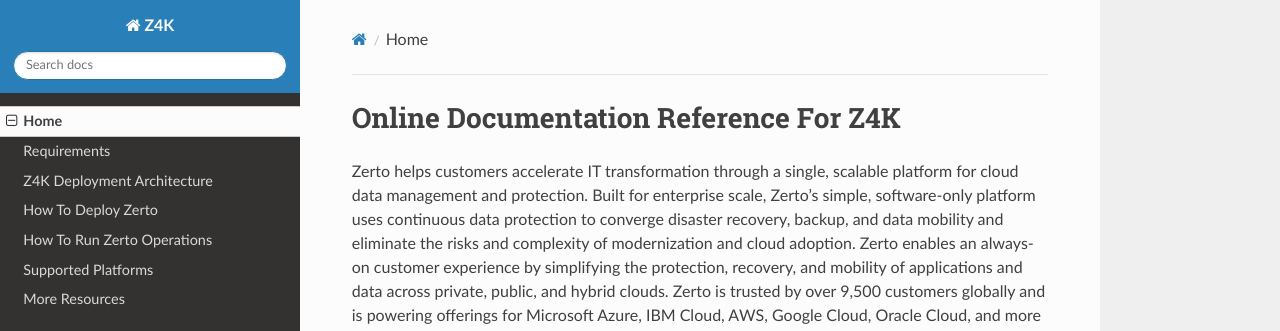
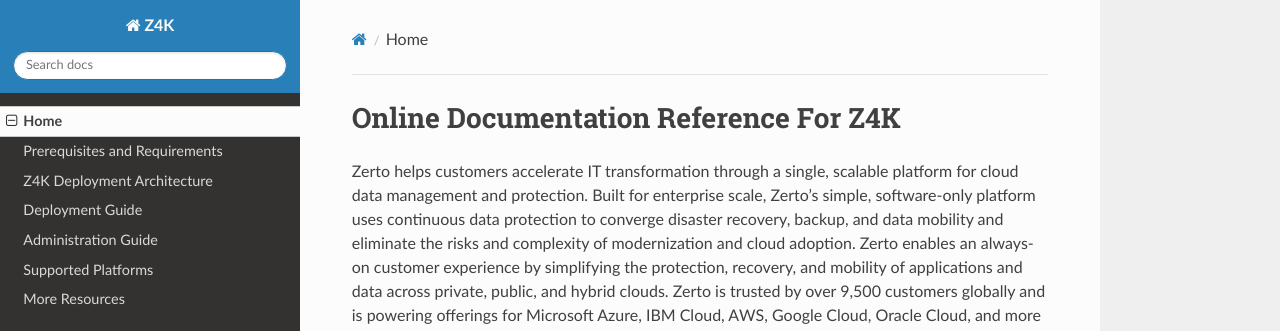
Before and after one commit to ZertoPublic/Z4K, an MkDocs documentation site: the page built from docs/index.md, in a window 1280 px wide. Shown: the top 331 px of the page. Built offline with MkDocs 1.6.1, drawn with Linux system fonts in a browser that asks for light colours; nearby versions of some CDN libraries.

Commit message:
Update mkdocs.yml

```diff
--- a/mkdocs.yml
+++ b/mkdocs.yml
@@ -6,9 +6,9 @@
 
 nav:
   - Home: index.md
-  - Requirements: MinimumRequirements.md
+  - Prerequisites and Requirements: MinimumRequirements.md
   - Z4K Deployment Architecture: DeployingZertoForK8S.md
-  - How To Deploy Zerto: HowToDeployZerto.md
-  - How To Run Zerto Operations: HowToRunZertoOperations.md
+  - Deployment Guide: HowToDeployZerto.md
+  - Administration Guide: HowToRunZertoOperations.md
   - Supported Platforms: SupportedPlatforms.md
   - More Resources: MoreResources.md
```
